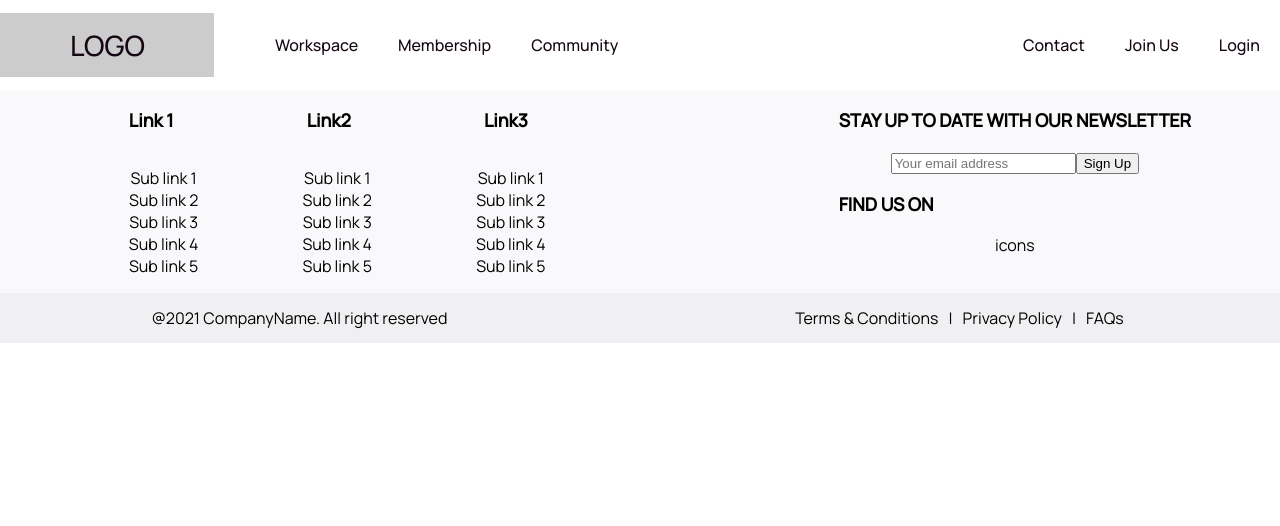
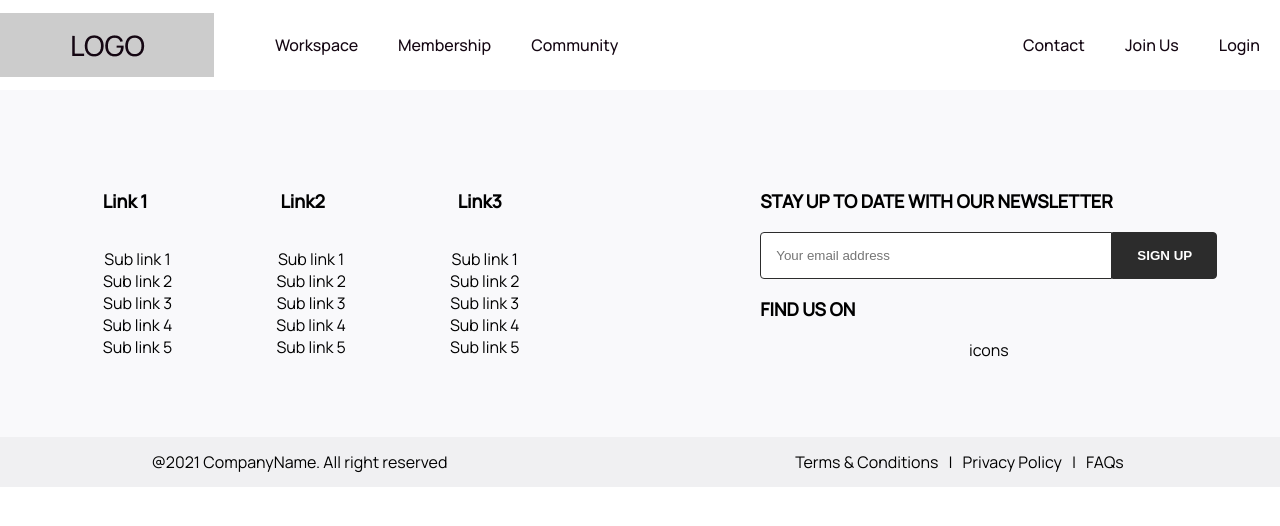
Before and after one commit to AlyLopez02/News-Site, a React (Vite) app: page / in a window 1280 px wide. Shown: the top 526 px of the page. Built offline with nearby package versions, Linux system fonts and the light colour scheme.

Commit message:
finished form

```diff
--- a/src/components/Footer/index.jsx
+++ b/src/components/Footer/index.jsx
@@ -59,8 +59,8 @@ function Footer() {
           <p>STAY UP TO DATE WITH OUR NEWSLETTER</p>
 
           <form>
-            <input type="text" placeholder="Your email address" />
-            <input type="submit" value="Sign Up" />
+            <input type="text" placeholder="Your email address" className="email" />
+            <input type="submit" value="SIGN UP" className="submit" />
           </form>
 
           <p>FIND US ON</p>
--- a/src/components/Footer/style.scss
+++ b/src/components/Footer/style.scss
@@ -1,5 +1,6 @@
 .footer {
     font-family: 'Manrope', sans-serif;
+
 
     .container1 {
         //maybe make another container to fix styles?
@@ -7,6 +8,8 @@
         flex-direction: row;
         justify-content: space-around;
         background-color: #F9F9FB;
+        padding-top: 81px;
+        padding-bottom: 63px;
 
         nav {
             .firstLinkGroup {
@@ -51,6 +54,35 @@
                 line-height: 24.66px;
                 text-align: left;
             }
+
+            form {
+                text-align: left;
+                font-size: 14px;
+
+                .email {
+                    width: auto;
+                    height: auto;
+                    border-radius: 4px 0px 0px 4px;
+                    border: 1.19px solid #2C2C2C;
+                    padding: 15px;
+                    padding-right: 158px;
+                    font-weight: 300;
+                    // color: #C4C4C4;
+                }
+
+                .submit {
+                    padding: 15px;
+                    width: 105px;
+                    height: auto;
+                    border-radius: 0px 4px 4px 0px;
+                    background-color: #2C2C2C;
+                    border: 1.19px solid #2C2C2C;
+                    color: white;
+                    font-weight: 600;
+                }
+
+
+            }
         }
 
     }
```
